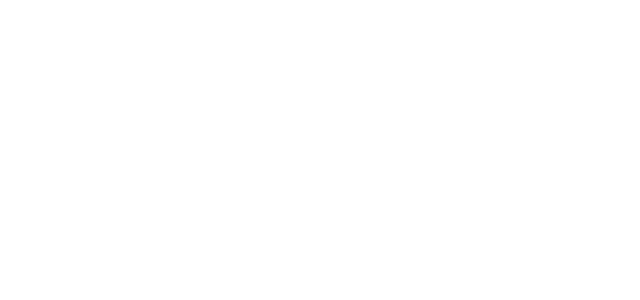
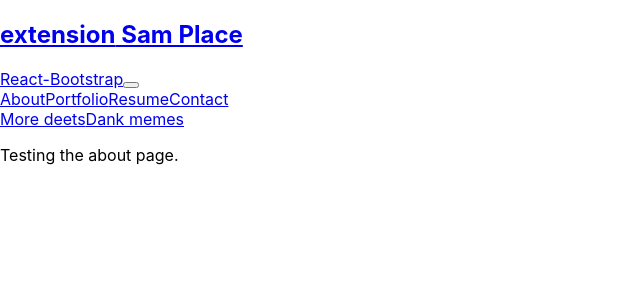
Before and after one commit to samvauclain/react-portfolio, a React (Create React App) app: page / in a window 1280 px wide. Shown: the top 300 px of the page, without its empty margins (0-640 px from the left). Built offline with nearby package versions, Linux system fonts and the light colour scheme.

Commit message:
links are working, but react-bootsrap is not

```diff
--- a/src/App.js
+++ b/src/App.js
@@ -1,11 +1,48 @@
 import React, { useState } from 'react';
 import Header from './components/Header';
-import './App.css';
+import Portfolio from './components/Portfolio'
+import Resume from './components/Resume';
+import About from './components/About';
+import Contact from './components/Contact';
+
+// import './App.css';
 
 function App() {
+
+  const [contactSelected, setContactSelected] = useState(false);
+
+  const [pages] = useState([
+    {
+      name: "About",
+      description: "I have a background in web and graphic design, and have worn a lot of hats relating to those fields. Currently, I'm a web administrator. Lately I've been learning more about web development, and loving it! I've decided to pursue web development as a career change.",
+    },
+    {
+      name: "Portfolio",
+      description: "My Work" },
+    {
+      name: "Resume",
+      description: "Professional front-end web developer with working knowledge of back-end technologies. Love for the industry!"
+    },
+    {
+      name: "Contact",
+      description: "Say Hi."
+    },
+  ]);
+
+  const [currentPage, setCurrentPage] = useState(pages[0]);
+
   return (
     <div className="App">
-
+        <Header
+          pages={pages}
+          setCurrentPage={setCurrentPage}
+          currentPage={currentPage}
+          contactSelected={contactSelected}
+          setContactSelected={setContactSelected}
+        ></Header>
+      <main>
+      {currentPage.name == "About" ? <About/> : currentPage.name == "Portfolio" ? <Portfolio/>: currentPage.name == "Contact" ? <Contact /> : <Resume></Resume>}
+      </main>
     </div>
   );
 }
--- /dev/null
+++ b/src/components/About/index.js
@@ -0,0 +1,9 @@
+import React from 'react';
+
+function About() {
+    return (
+        <p>Testing the about page.</p>
+    )
+}
+
+export default About;
--- /dev/null
+++ b/src/components/Contact/index.js
@@ -0,0 +1,9 @@
+import React from 'react';
+
+function Contact() {
+    return (
+        <p>Testing the contact page.</p>
+    )
+}
+
+export default Contact;
--- /dev/null
+++ b/src/components/Portfolio/index.js
@@ -0,0 +1,9 @@
+import React from 'react';
+
+function Portfolio() {
+    return (
+        <p>Testing the portfolio page.</p>
+    )
+}
+
+export default Portfolio;
--- /dev/null
+++ b/src/components/Resume/index.js
@@ -0,0 +1,9 @@
+import React from 'react';
+
+function Resume() {
+    return (
+        <p>Testing the resume page.</p>
+    )
+}
+
+export default Resume;
```
